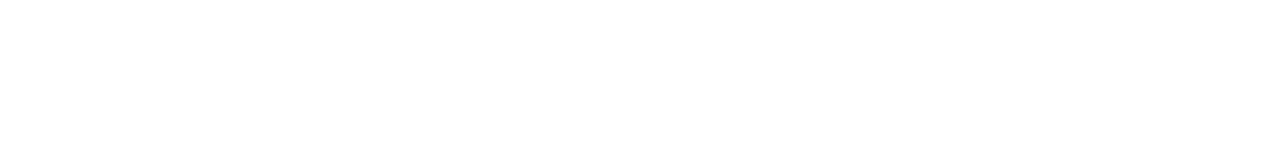
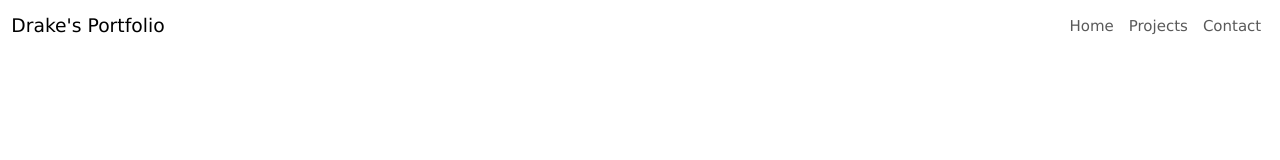
Before and after one commit to pyaephyo11979/Portfollio, a plain HTML site: page index.html in a window 1280 px wide. Drawn offline with Linux system fonts and the light colour scheme.

Commit message:
Edit index.html

```diff
--- a/index.html
+++ b/index.html
@@ -12,7 +12,15 @@
 <body>
     <div class="container-fluid">
         <header>
-
+            <nav class="navbar navbar-expand">
+                <span class="navbar-brand">Drake's Portfolio</span>
+                <span class="flex-fill"></span>
+                <ul class="navbar-nav">
+                    <li class="nav-item"><a href="#" class="nav-link">Home</a></li>
+                    <li class="nav-item"><a href="#" class="nav-link">Projects</a></li>
+                    <li class="nav-item"><a href="#" class="nav-link">Contact</a></li>
+                </ul>
+            </nav>
         </header>
     </div>
 </body>
```
